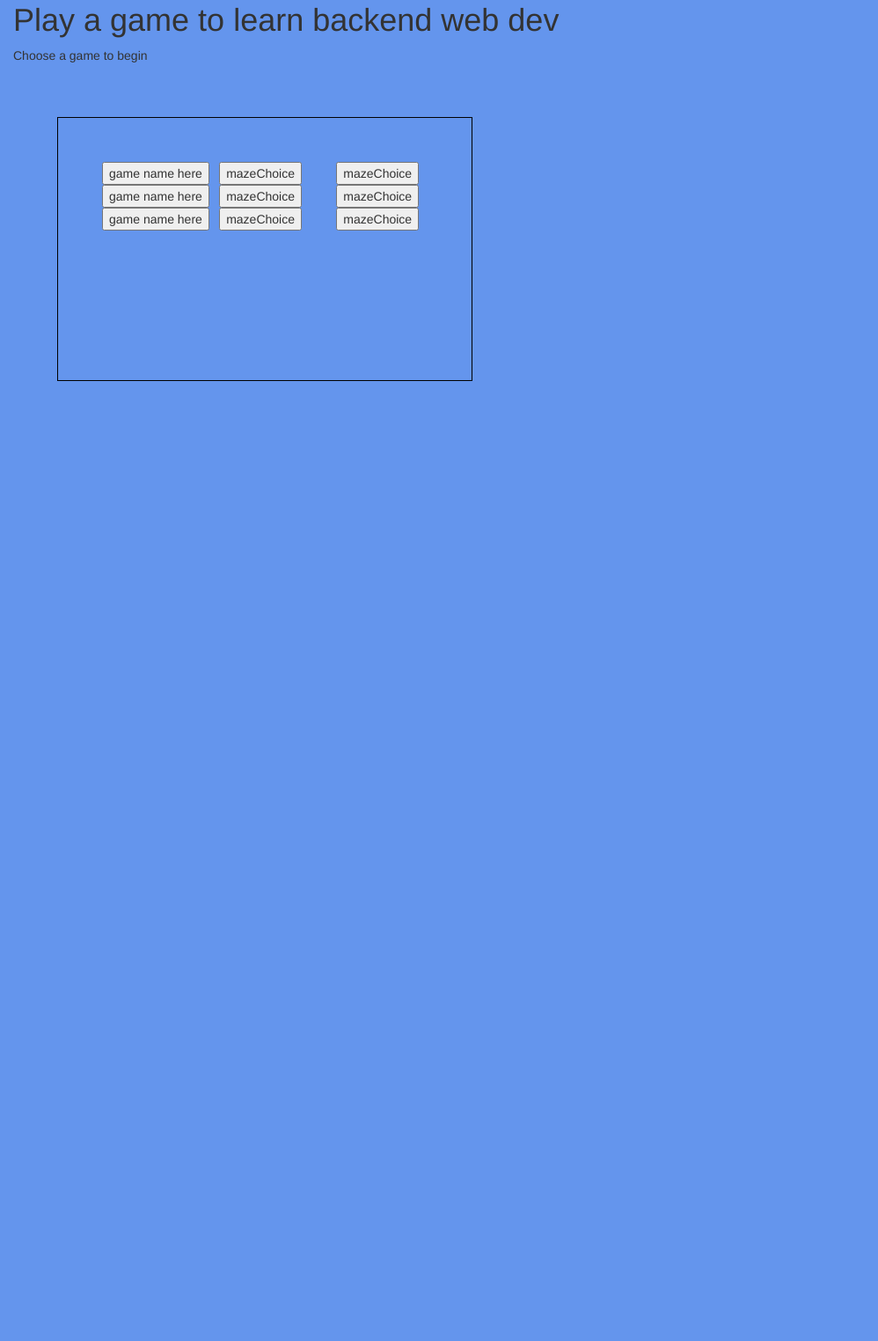
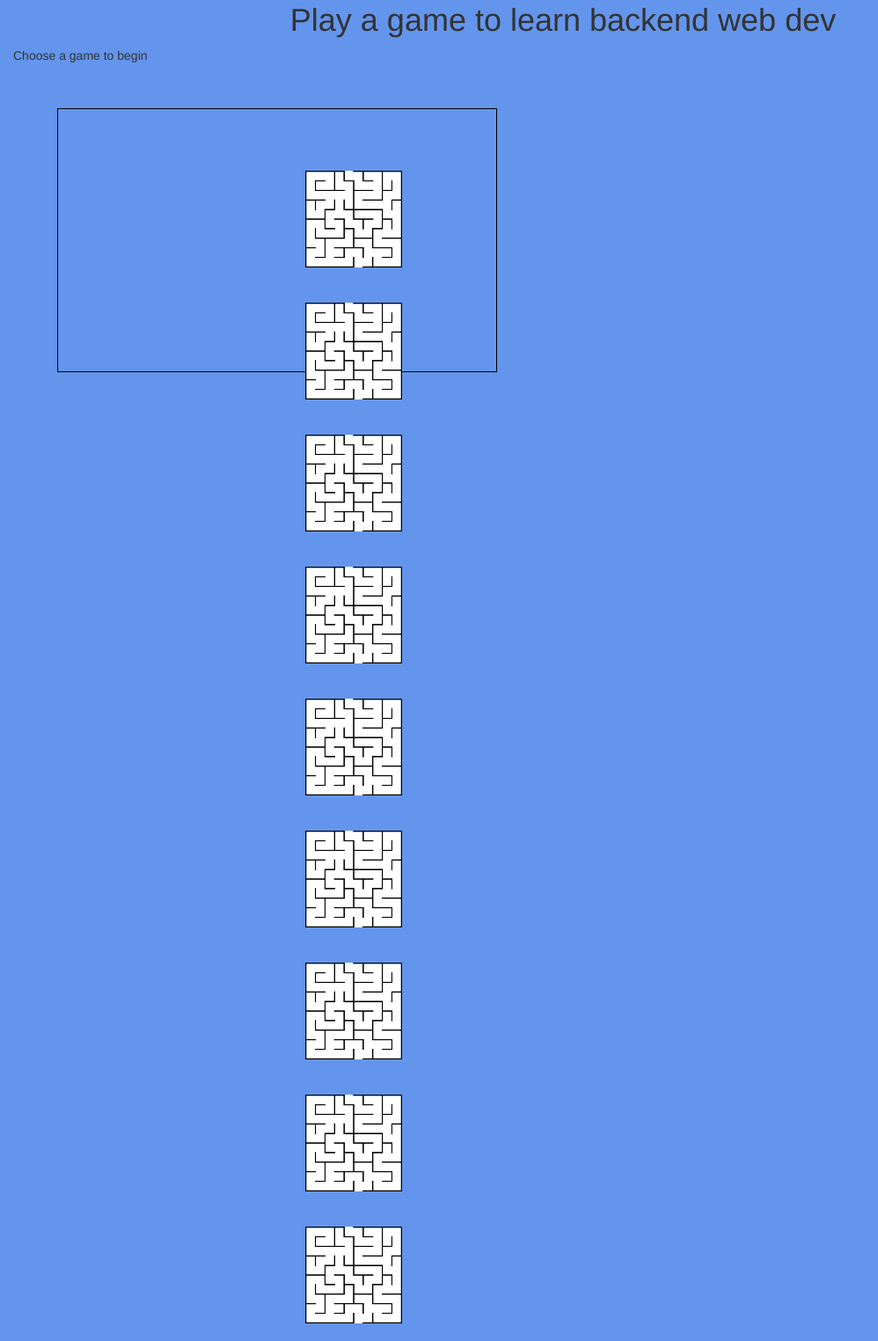
Before and after one commit to davidmscott/CodeMaze, a website: page public/mazeChoice.html in a window 1280 px wide. Shown: the part 17-1541 px from the top of the page at 88% size, without its empty margins (0-998 px from the left). Before the commit the page ends 800 px from the top, so only its background shows below. Drawn offline with nearby package versions, Linux system fonts and the light colour scheme.

Commit message:
So far...
mazeChoice page now has 9 clickable images ready to be linked to
individual games. Need to deal with the container etc. so it doesn’t
look crappy. Also a background image needed.

```diff
--- a/public/login.css
+++ b/public/login.css
@@ -3,13 +3,24 @@ body {
 	background-image:;
 }
 
+h1, h2 {
+	text-align: center;
+}
+
+.logInHere {
+
+	float: center;
+}
 .container-fluid {
 
 	float: center;
 }
-
+.col-centered{
+    float: none;
+    margin: 0 auto;
+}
 .choices {
-	float: left;
+	float: center;
     margin: 50px;
     padding: 50px;
     max-width: 500px;
--- a/public/mazeChoice.html
+++ b/public/mazeChoice.html
@@ -15,6 +15,8 @@
 	<!-- Latest compiled and minified JavaScript -->
 	<script src="https://maxcdn.bootstrapcdn.com/bootstrap/3.3.7/js/bootstrap.min.js" integrity="sha384-Tc5IQib027qvyjSMfHjOMaLkfuWVxZxUPnCJA7l2mCWNIpG9mGCD8wGNIcPD7Txa" crossorigin="anonymous"></script>
 	<link rel ="stylesheet" type="text/css" href="login.css">
+
+	<script src="https://code.jquery.com/jquery-3.1.0.min.js" integrity="sha256-cCueBR6CsyA4/9szpPfrX3s49M9vUU5BgtiJj06wt/s=" crossorigin="anonymous"></script>
 </head>
 
 <body>
@@ -28,32 +30,78 @@
 			  <p>Choose a game to begin</p>
 				  <div class = "choices">
 
+
 				  <!-- make all the buttons equally sized images, put some space between them also  -->
 					  <div class="row">
-						    <div class="col-sm-4"><input type="button" id="mazeChoice" onclick="choose()" value="game name here"></div>
-						    <div class="col-sm-4"><input type="button" id="mazeChoice" onclick="choose()" value="mazeChoice"></div>
-						    <div class="col-sm-4"><input type="button" id="mazeChoice" onclick="choose()" value="mazeChoice"></div>
-					  </div>
-					  <div class="row">
-						    <div class="col-sm-4"><input type="button" id="mazeChoice" onclick="choose()" value="game name here"></div>
-						    <div class="col-sm-4"><input type="button" id="mazeChoice" onclick="choose()" value="mazeChoice"></div>
-						    <div class="col-sm-4"><input type="button" id="mazeChoice" onclick="choose()" value="mazeChoice"></div>
-					  </div>
-					  <div class="row">
-						    <div class="col-sm-4"><input type="button" id="mazeChoice" onclick="choose()" value="game name here"></div>
-						    <div class="col-sm-4"><input type="button" id="mazeChoice" onclick="choose()" value="mazeChoice"></div>
-						    <div class="col-sm-4"><input type="button" id="mazeChoice" onclick="choose()" value="mazeChoice"></div>
-					  </div>
-			  </div>
-		</div>
 
 
-			<!-- <div id="choices">
+					  		<div class = "col-lg-1 col-centered">
+							    <div class="col-sm-4">
+								    <a href="https://google.com/"><img src="../public/Images/maze.png" alt="maze" style="width:150px;height:150px; padding: 20px"/>
+								    </a>
 
-					<input type="button" id="mazeChoice" onclick="choose()" value="game name here">
-					<input type="button" id="mazeChoice" onclick="choose()" value="mazeChoice">
+        						</div>
 
-			</div> -->
+								<div class="col-sm-4">
+									    <a href="https://google.com/"><img src="../public/Images/maze.png" alt="maze" style="width:150px;height:150px; padding: 20px"/>
+									    </a>
+
+        						</div>
+								<div class="col-sm-4">
+									    <a href="https://google.com/"><img src="../public/Images/maze.png" alt="maze" style="width:150px;height:150px; padding: 20px"/>
+									    </a>
+
+	        					</div>
+	        				</div>
+	        			</div>
+
+
+					  	<div class="row">
+
+
+					  		<div class = "col-lg-1 col-centered">
+							    <div class="col-sm-4">
+								    <a href="https://google.com/"><img src="../public/Images/maze.png" alt="maze" style="width:150px;height:150px; padding: 20px"/>
+								    </a>
+
+        						</div>
+								<div class="col-sm-4">
+									    <a href="https://google.com/"><img src="../public/Images/maze.png" alt="maze" style="width:150px;height:150px; padding: 20px"/>
+									    </a>
+
+        						</div>
+								<div class="col-sm-4">
+									    <a href="https://google.com/"><img src="../public/Images/maze.png" alt="maze" style="width:150px;height:150px; padding: 20px"/>
+									    </a>
+
+	        					</div>
+							</div>
+					  	</div>
+
+					  	<div class="row">
+
+
+					  		<div class = "col-lg-1 col-centered">
+							    <div class="col-sm-4">
+								    <a href="https://google.com/"><img src="../public/Images/maze.png" alt="maze" style="width:150px;height:150px; padding: 20px"/>
+								    </a>
+
+        						</div>
+								<div class="col-sm-4">
+									    <a href="https://google.com/"><img src="../public/Images/maze.png" alt="maze" style="width:150px;height:150px; padding: 20px"/>
+									    </a>
+
+        						</div>
+								<div class="col-sm-4">
+									    <a href="https://google.com/"><img src="../public/Images/maze.png" alt="maze" style="width:150px;height:150px; padding: 20px"/>
+									    </a>
+
+	        					</div>
+							</div>
+					  	</div>
+					 </div> <!-- end of choices div -->
+
+			</div>
 
 	</div>
 
```
Also changed, not shown: public/login.html (+8 -6 lines).
